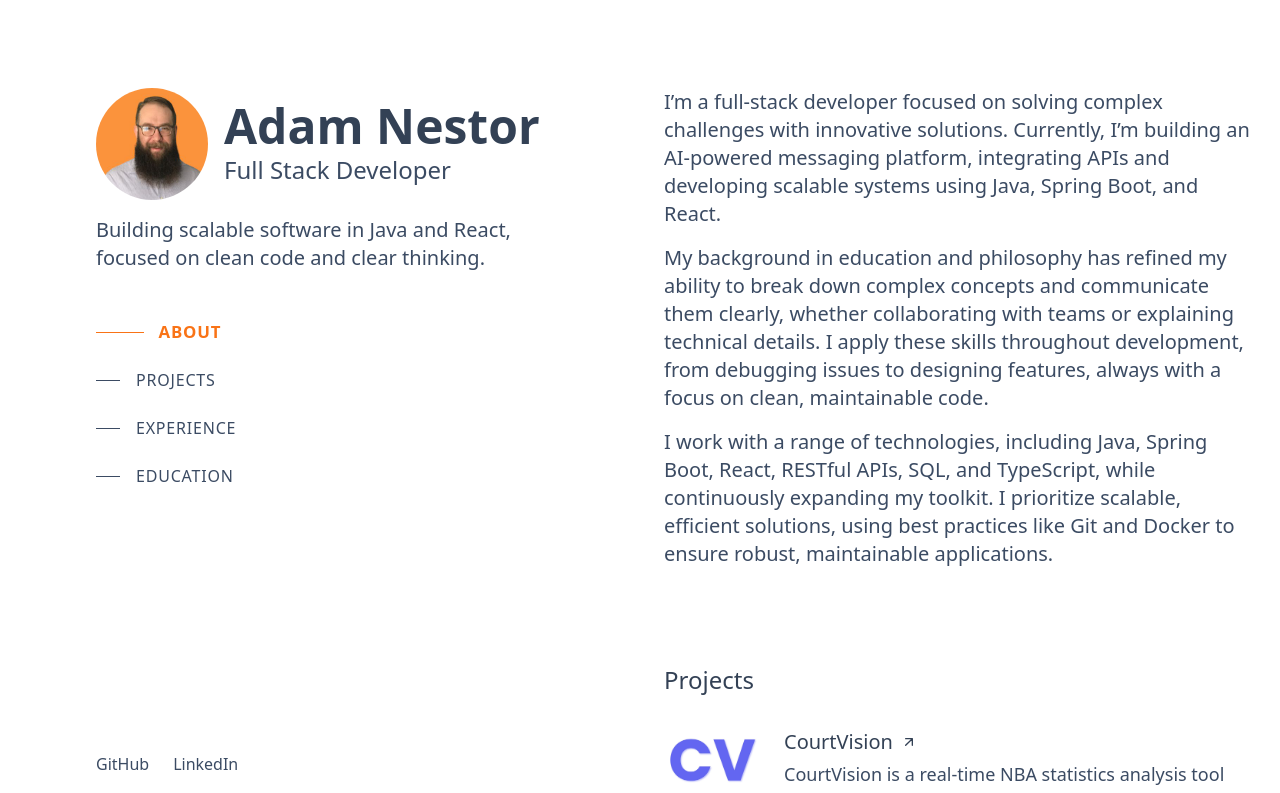
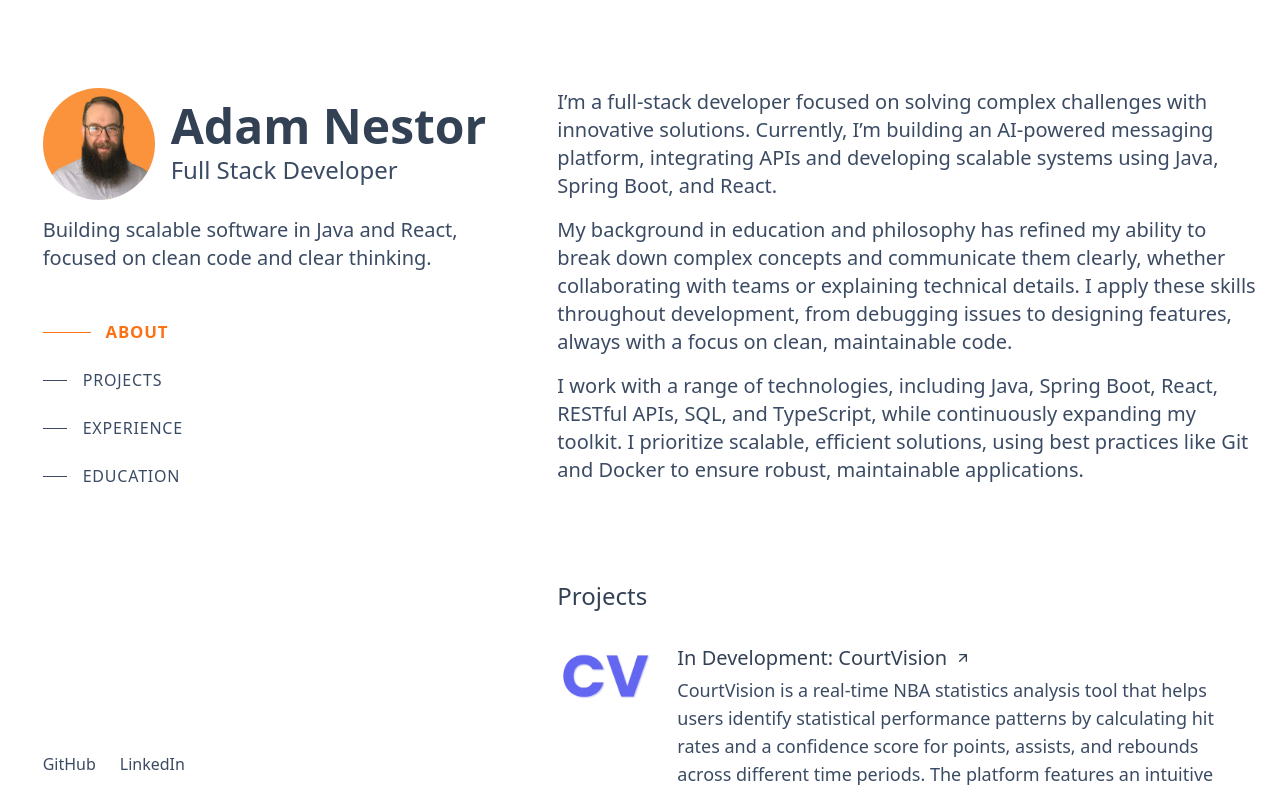
Before and after one commit to adamnestor/portfolio_v1, a React (Vite) app: page / in a window 1280 px wide. Shown: the top 793 px of the page. Built offline with nearby package versions, Linux system fonts and the light colour scheme.

Commit message:
updated split panel

```diff
--- a/src/components/layout/SplitLayout.tsx
+++ b/src/components/layout/SplitLayout.tsx
@@ -7,14 +7,14 @@ const SplitLayout: React.FC<SplitLayoutProps> = ({ leftPanel, rightPanel }) => {
   return (
     <div className="flex flex-col md:flex-row min-h-screen bg-background">
       {/* Fixed Left Panel */}
-      <div className="w-full md:w-1/2 md:fixed md:h-screen bg-background p-6">
+      <div className="w-full md:w-5/12 md:fixed md:h-screen bg-background p-6">
         <div className="max-w-md mx-auto h-full flex flex-col justify-between">
           {leftPanel}
         </div>
       </div>
 
       {/* Right Panel with offset */}
-      <div className="w-full md:w-1/2 md:ml-[50%] bg-background p-6">
+      <div className="w-full md:w-7/12 md:ml-[41.666667%] bg-background p-6">
         <div className="max-w-3xl mx-auto">{rightPanel}</div>
       </div>
     </div>
--- a/src/data/projects.ts
+++ b/src/data/projects.ts
@@ -8,7 +8,7 @@ export interface Project {
 
 export const projects: Project[] = [
   {
-    title: "CourtVision",
+    title: "In Development: CourtVision",
     description:
       "CourtVision is a real-time NBA statistics analysis tool that helps users identify statistical performance patterns by calculating hit rates and a confidence score for points, assists, and rebounds across different time periods. The platform features an intuitive dashboard displaying today's games with associated player stats, detailed player analysis views with performance visualizations, and the ability to save both single picks and parlays while tracking their accuracy over time.",
     image: "/CV.jpg",
```
